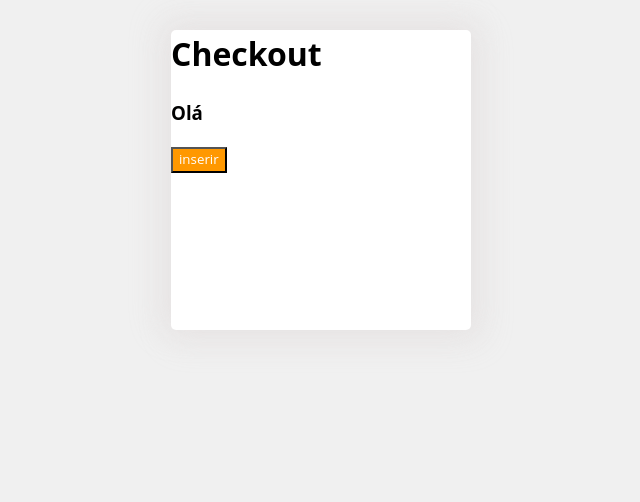
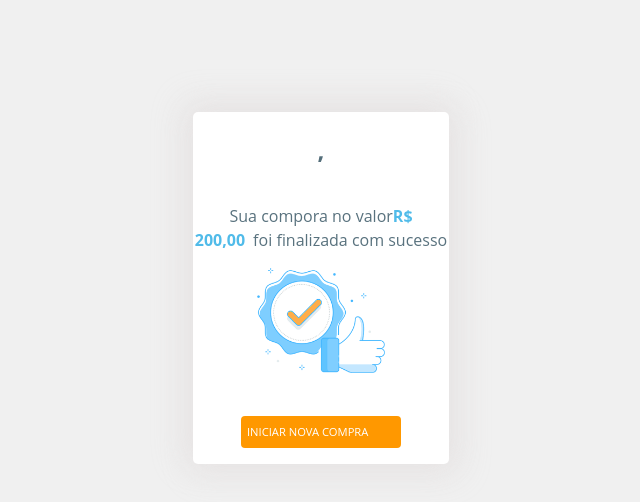
Before and after one commit to wellici-js/xbrain-e-commerce, a React (Create React App) app: page /checkout in a window 1280 px wide. Shown: the top 502 px of the page, without its empty margins (319-959 px from the left). Built offline with nearby package versions, Linux system fonts and the light colour scheme.

Commit message:
screen of checkout styled

```diff
--- a/src/components/Footer/styles.css
+++ b/src/components/Footer/styles.css
@@ -1,3 +1,13 @@
 footer {
-  width: 80%;
+  display: flex;
+  justify-content: center;
+  align-items: center;
+  flex-direction: column;
+
+  width: 100%;
+  margin-bottom: 2rem;
 }
+
+h3 {
+  color: #546e7a;
+}
--- a/src/components/Form/index.tsx
+++ b/src/components/Form/index.tsx
@@ -11,6 +11,8 @@ import {
   InputLabel,
   makeStyles,
 } from '@material-ui/core';
+
+import { useHistory } from 'react-router-dom';
 
 import "./styles.css";
 
@@ -64,6 +66,7 @@ const Form: FC = () => {
   const [email, setEmail] = useState("");
   const [sexo, setSexo] = useState("");
   const dispatch = useDispatch();
+  const history = useHistory();
 
   const handleSubmit = (event: any) => {
     event.preventDefault();
@@ -72,6 +75,7 @@ const Form: FC = () => {
       email,
       sexo
     }));
+    history.push("/checkout");
   }
 
   return (
@@ -104,7 +108,7 @@ const Form: FC = () => {
           </NativeSelect>
         </FormControl>
       </div>
-      <button onClick={handleSubmit}>Finalizar compra</button>
+      <button className="button-finish" onClick={handleSubmit}>Finalizar compra</button>
     </form>
   );
 }
--- a/src/components/Form/styles.css
+++ b/src/components/Form/styles.css
@@ -1,7 +1,26 @@
 .form-container {
-  min-width: 80%;
+    width: 70%;
+    display: flex;
+    align-items: center;
+    justify-content: center;
+    flex-direction: column;
 }
 
 .form-fields {
-  justify-content: flex-end;
+    justify-content: flex-end;
 }
+
+.button-finish {
+    color: #fff;
+    background-color: #ff9800;
+    width: 10rem;
+    height: 2rem;
+    font-size: 1.1rem;
+    border: 0;
+    border-radius: 4px;
+    overflow: hidden;
+    margin-top: auto;
+    display: flex;
+    align-items: center;
+    text-align: center;
+}
--- a/src/pages/Checkout/index.tsx
+++ b/src/pages/Checkout/index.tsx
@@ -5,16 +5,22 @@ import { useSelector } from 'react-redux';
 import { Store } from '../../models';
 import "./styles.css";
 
+import image from '../../assets/images/purchase.png';
+
 const Checkout: FC = () => {
   const history = useHistory();
   const state: any = useSelector<Store>(state => state.user);
   return (
     <div className="card">
-      <h1>Checkout</h1>
-      <h3>Olá {state?.name}</h3>
+      <h2>{state?.name},</h2>
+      <p>Sua compora no valor
+        <strong>R$ 200,00</strong>
+        foi finalizada com sucesso
+      </p>
+      <img src={image} alt="" />
       <button className="new-buy" onClick={() => {
         history.push("/");
-      }}>inserir</button>
+      }}>INICIAR NOVA COMPRA</button>
     </div>
   );
 }
--- a/src/pages/Checkout/styles.css
+++ b/src/pages/Checkout/styles.css
@@ -1,15 +1,48 @@
 .card {
     background-color: #fff;
-  margin: 30px auto;
-  width: 300px;
-  height: 300px;
+    margin: 7rem auto;
+    width: 20%;
+    height: 22rem;
     border-radius: 5px;
     box-shadow: 5px 5px 30px 7px rgba(221, 213, 213, 0.25), -5px -5px 30px 7px rgba(221, 213, 213, 0.25);
     cursor: pointer;
     transition: 0.4s;
+    display: flex;
+    justify-content: center;
+    align-items: center;
+    flex-direction: column;
+}
+
+.card>h2 {
+    color: #546e7a;
+}
+
+.card>img {
+    width: 8rem;
+}
+
+.card>p {
+    color: #59727e;
+    text-align: center;
+}
+
+.card>p>strong {
+    color: #50bbe9;
+    margin-right: 0.5rem;
 }
 
 .new-buy {
+    color: #fff;
     background-color: #ff9800;
-  color: #fff;
+    width: 10rem;
+    height: 2rem;
+    font-size: 0.7rem;
+    border: 0;
+    border-radius: 4px;
+    overflow: hidden;
+    margin-top: auto;
+    display: flex;
+    align-items: center;
+    text-align: center;
+    margin-bottom: 1rem;
 }
--- a/src/pages/Products/index.tsx
+++ b/src/pages/Products/index.tsx
@@ -1,5 +1,4 @@
 import React, { FC, useState, useEffect } from 'react';
-import { Link } from 'react-router-dom';
 
 import {
   makeStyles,
@@ -66,7 +65,6 @@ const Products: FC = () => {
           ))
         }
       </Grid>
-      <Link to="/checkout">checkout</Link>
       <Footer />
     </div>
   );
```
Lines whose indentation alone changed are shown as unchanged.
